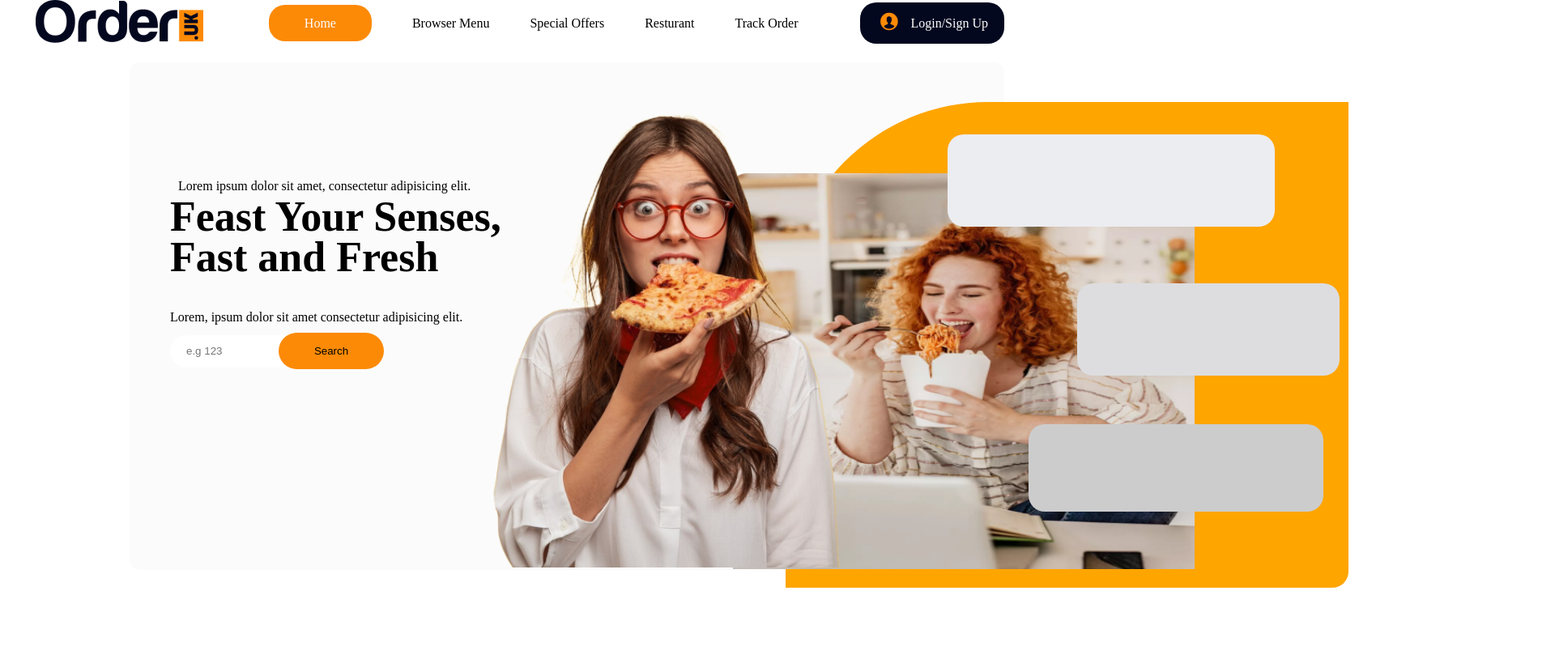
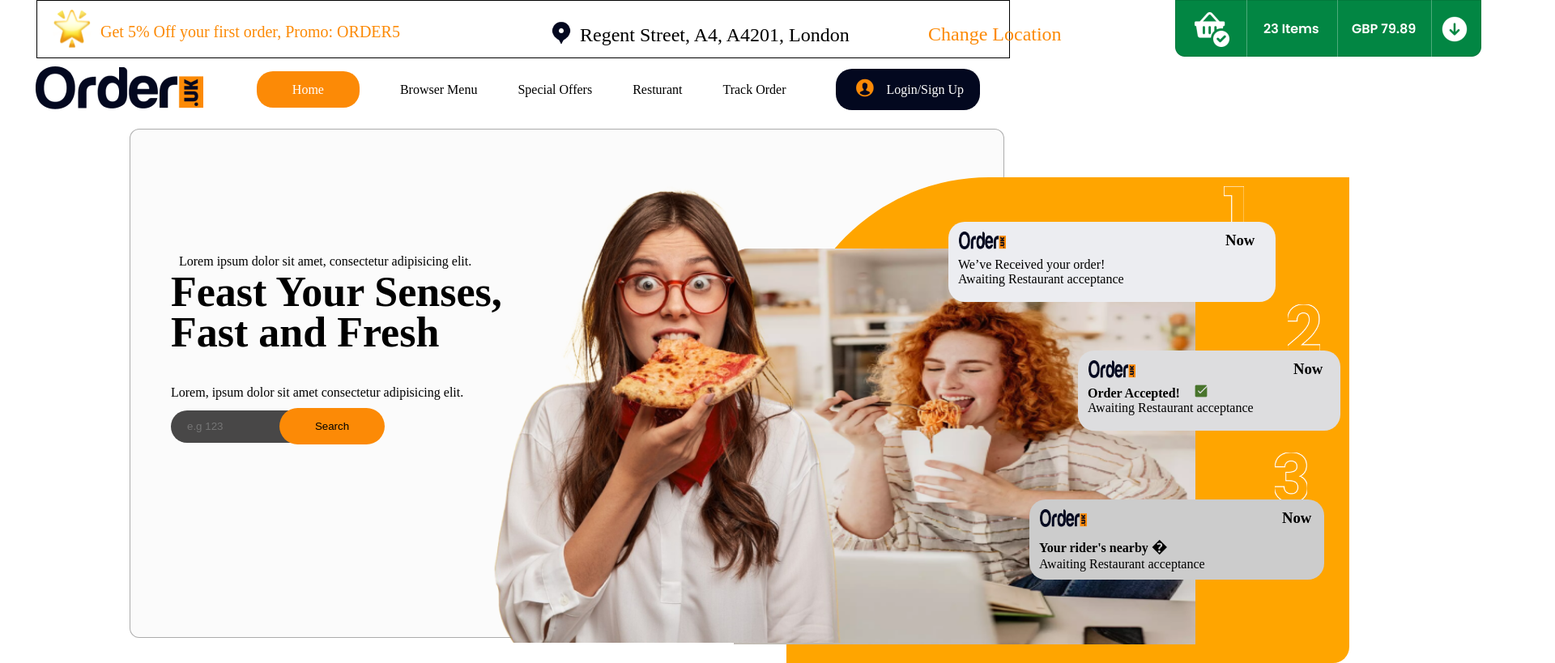
Before and after one commit to noman088/Food, a plain HTML site: page index.html in a window 1280 px wide. Shown: the top 819 px of the page at 81% size, 1920 px wide, since content can reach past the window. Drawn offline with Linux system fonts and the light colour scheme.

Commit message:
sam part done

```diff
--- a/index.html
+++ b/index.html
@@ -7,9 +7,22 @@
         <title>Resturant</title>
 
         <link rel="stylesheet" href="./style.css">
+
+
 </head>
 
 <body>
+        <header>
+                <nav class="nav1">
+                        <img src="./assets/star.png" alt="" class="star">
+                        <p class="para1"> Get 5% Off your first order,<span> Promo: ORDER5</span></p>
+                        <img src="./assets/item.png" alt="" class="item">
+                        <img src="./assets/location.png" alt="" class="location">
+                        <p class="A4">Regent Street, A4, A4201, London</p>
+                        <p class="A5">Change Location</p>
+
+                </nav>
+        </header>
         <div class="main">
                 <div class="navbar">
                         <div class="left">
@@ -41,14 +54,47 @@
                         </div>
 
                         <div class="div3">
-
                                 <img src="./assets/girl2.png" alt="photo" class="pic1">
                                 <img src="./assets/girl1.png" alt="photo" class="pic2">
 
                         </div>
-                                <div class="box1"></div>
-                                <div class="box2"></div>
-                                <div class="box3"></div>
+                        <img src="./assets/one.png" alt="pic" class="one">
+                        <img src="./assets/two.png" alt="pic" class="two">
+                        <img src="./assets/three.png" alt="pic" class="three">
+                        <div class="box1">
+                                <nav class="nav_box1">
+                                        <img src="assets/LOGO 1.png" alt="" width="60px">
+                                        <h3 style="color: black;">Now</h3>
+                                </nav>
+                                <div class="p_box1">
+                                        <p>We’ve Received your order!</p>
+                                        <p>Awaiting Restaurant acceptance </p>
+                                </div>
+
+                        </div>
+                        <div class="box2">
+                                <nav class="nav_box2">
+                                        <img src="assets/LOGO 1.png" alt="" width="60px">
+                                        <h3 style="color: black;">Now</h3>
+                                </nav>
+                                <div class="p_box2">
+                                        <p><b>Order Accepted!</b></p>
+                                        <p>Awaiting Restaurant acceptance </p>
+                                </div>
+                                <img src="./assets/right.png" alt="" height="20px" width="20px" class="img14">
+
+                        </div>
+                        <div class="box3">
+                                <nav class="nav_box3">
+                                        <img src="assets/LOGO 1.png" alt="" width="60px">
+                                        <h3 style="color: black;">Now</h3>
+                                </nav>
+                                <div class="p_box2">
+                                        <p><b>Your rider's nearby</b> <span style="font-size: 20px;">&#1282969</span></p>
+
+                                        <p>Awaiting Restaurant acceptance </p>
+                                </div>
+                        </div>
 
 
 
--- a/style.css
+++ b/style.css
@@ -11,12 +11,64 @@ body {
     margin: 0 20px;
 
 }
+header{
+    height: 70px;
+    width: 100%;
+    background-color: white;
+    border: 1px solid black;
+    margin-bottom: 10px;
+    margin-left: 5px;
+}
 
+
+.star{
+    width: 50px;
+    height: 50px;
+    position: relative;
+    left: 10px;
+    margin: 8px;
+}
+.para1{
+    font-size: 20px;
+    position: relative;
+    left: 70px;
+    margin: 8px;
+    bottom: 51px;
+    color: #fc8a06;
+}
+.item{
+    width: auto;
+    height: 70px;
+    left: 1405px;
+    position: relative;
+    bottom: 110px;
+
+}
 .navbar {
 
     display: flex;
     justify-content: space-between;
     align-items: center;
+}
+.location{
+    position: relative;
+    bottom: 125px;
+    left: 250px;
+    width: 30px;
+}
+.A4{
+    position: relative;
+    bottom: 154px;
+    left: 670px;
+    font-size: 24px;
+}
+.A5{
+    position: relative;
+    bottom: 182px;
+    left: 1100px;
+    font-size: 24px;
+    color: #fc8a06;
+
 }
 
 .left>image {
@@ -54,7 +106,7 @@ body {
     background-color: #03081F;
     color: white;
     display: flex;
-    right: 15px;
+    margin-right: 30px;
     border-radius: 20px;
     padding: 10px 20px;
     align-items: center;
@@ -73,7 +125,7 @@ body {
     margin-top: 20PX;
     margin-left: 120px;
     border-radius: 12px;
-    border: 1px 0px 0px 0px;
+    border: 1px solid rgba(87, 87, 87, 0.478);
     opacity: 0px;
     background-color: #FBFBFB;
     /* background-color: aquamarine; */
@@ -122,6 +174,8 @@ input {
     border: none;
     border-radius: 30px;
     justify-items: start;
+    background-color: rgb(72, 71, 71);
+    color: #f6f4f4;
 
 }
 
@@ -135,6 +189,8 @@ button {
     right: 70px;
     background-color: #fc8a06;
     border: none;
+    cursor: pointer;
+
 }
 
 input::placeholder {
@@ -167,29 +223,88 @@ input::placeholder {
 
 }
 
+.one {
+   /* background-color: aqua;  */
+   position: relative;
+   bottom: 920px;
+   width: 25px;
+   height: 60px;
+   left: 1350px;
+}
+.two{
+    width: 40px;
+    height: 60px;
+    position: relative;
+    bottom: 774px;
+    left: 1400px;
+}
+.three{
+    width: 40px;
+    height: 60px;
+    position: relative;
+    bottom: 590px;
+    left: 1340px;
+    height: auto;
+
+}
 .box1 {
     background-color: #ecedf1;
     width: 400px;
-    height: 110px;
+    height: 95px;
     color: #fc8a06;
     padding: 2px;
     margin: 10px;
     position: relative;
-    bottom: 900px;
+    bottom: 950px;
     left: 1000px;
     border-radius: 20px;
+}
+.nav_box1{
+    display: flex;
+    margin: 10px;
+    gap: 270px;
+}
+.nav_box2{
+    display: flex;
+    margin: 10px;
+    gap: 194px;
+}
+.nav_box3{
+    display: flex;
+    margin: 10px;
+    gap: 240px;
+}
+.p_box1{
+    color: black;
+    margin-left: 10px;
+
+}
+.p_box2{
+    color: black;
+    margin-left: 10px;
+
+}
+.img14{
+    position: relative;
+    left: 140px;
+    bottom: 40px;
+}
+.p_box3{
+    color: black;
+    margin-left: 10px;
+
 }
 
 .box2 {
     background-color: #dddddf;
     width: 320px;
-    height: 110px;
+    height: 95px;
     color: #fc8a06;
     padding: 2px;
     margin: 10px;
     border-radius: 20px;
     position: relative;
-    bottom: 840px;
+    bottom: 900px;
     left: 1160px;
 
 }
@@ -197,13 +312,13 @@ input::placeholder {
 .box3 {
     background-color: #cccccc;
     width: 360px;
-    height: 104px;
+    height: 95px;
     color: #fc8a06;
     padding: 2px;
     margin: 10px;
     border-radius: 20px;
     position: relative;
-    bottom: 790px;
+    bottom: 825px;
     left: 1100px;
 
 }
```
Also changed, not shown: assets/cong.png (added), assets/item.png (added), assets/location.png (added), assets/one.png (added), assets/right.png (added), assets/star.png (added), assets/three.png (added), assets/two.png (added).
